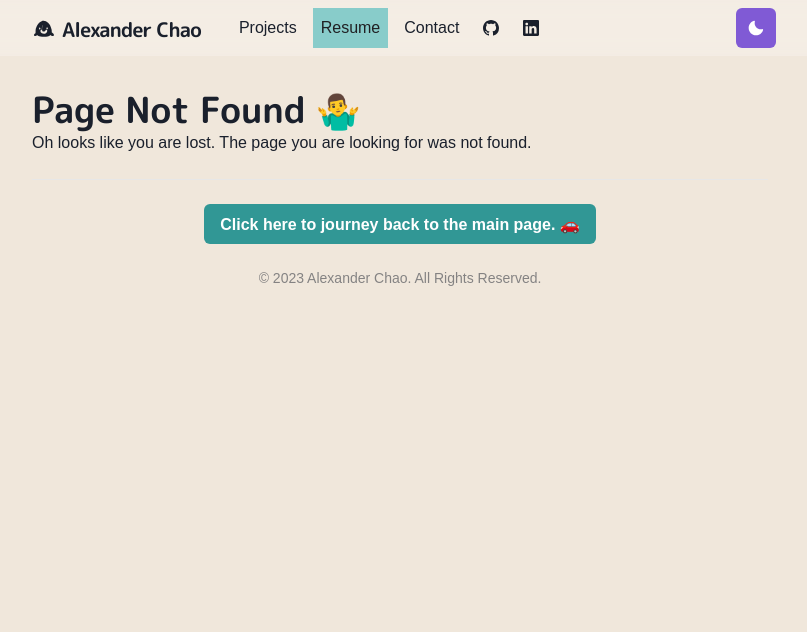
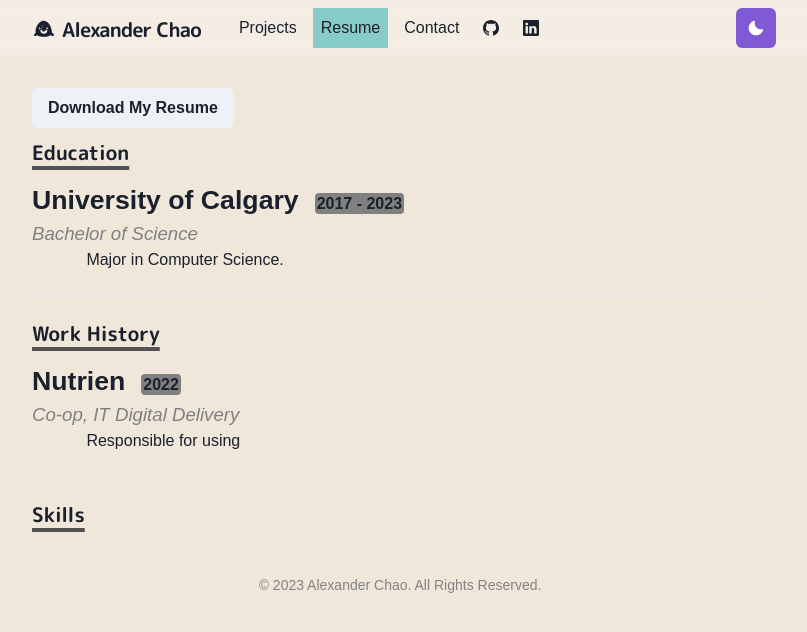
Before and after one commit to AlexanderChao14/AlexanderChao, a Next.js app: page /resume in a window 1280 px wide. Before the commit this address had no page. Shown: the top 632 px of the page, without its empty margins (240-1047 px from the left). Built offline with nearby package versions, Linux system fonts and the light colour scheme.

Commit message:
Added resume page and worked on history component for resume page

```diff
--- /dev/null
+++ b/components/history.js
@@ -0,0 +1,28 @@
+import { Box} from '@chakra-ui/react'
+import styled from '@emotion/styled'
+
+export const HistoryDescription = styled(Box)`
+  text-align: justify;
+  text-indent: 3.4em;
+`
+
+export const HistoryTitle = styled(Box)`
+  padding-right: 3.4em;
+  font-weight: bold;
+  font-size: 20pt;
+`
+
+export const HistorySubTitle = styled(Box)`
+  padding-right: 3.4em;
+  font-size: 14pt;
+  color: gray;
+`
+
+export const HistoryYear = styled.span`
+  font-weight: bold;
+  margin-left: 1em;
+  background-color: grey;
+  padding: 2px;
+  border-radius: 4px;
+  font-size: 12pt;
+`
--- a/pages/projects.js
+++ b/pages/projects.js
@@ -1,4 +1,4 @@
-import { Container, Heading , SimpleGrid, Divider } from "@chakra-ui/react";
+import { Container, Heading , SimpleGrid} from "@chakra-ui/react";
 import Section from '../components/section'
 import { ProjectsGridItem } from "../components/grid_item";
 import Layout from "../components/layouts/article";
@@ -7,7 +7,7 @@ import test from '../public/images/projects/test_image.png';
 import test2 from '../public/images/projects/test_image2.png';
 
 const Projects = () => (
-        <Layout title="Projects">
+    <Layout title="Projects">
         <Container>
             <Heading as="h3" fontSize={20} mb={4}>
                 Projects
@@ -26,7 +26,7 @@ const Projects = () => (
                 </Section>
             </SimpleGrid>
         </Container>
-        </Layout>
+    </Layout>
 
 )
 
--- /dev/null
+++ b/pages/resume.js
@@ -0,0 +1,54 @@
+import { Button, Container, Heading, Divider} from '@chakra-ui/react'
+import Layout from '../components/layouts/article'
+import Section from '../components/section'
+import { HistoryDescription, HistorySubTitle, HistoryTitle, HistoryYear } from '../components/history'
+import { mode } from '@chakra-ui/theme-tools'
+
+const Resume = () => (
+
+    <Layout title="Resume">
+        <Container>
+            <Section delay={0.2}>
+                <Button align="center">
+                    Download My Resume
+                </Button>
+
+                <Heading as="h3" variant="section-title">
+                    Education
+                </Heading>
+                <HistoryTitle>
+                    University of Calgary
+                    <HistoryYear>2017 - 2023</HistoryYear>
+                </HistoryTitle>
+                <HistorySubTitle fontStyle="italic" fontWeight="medium">Bachelor of Science</HistorySubTitle>
+                <HistoryDescription>
+                    Major in Computer Science.
+                </HistoryDescription>
+                <Divider my={6}/>
+            </Section>
+            <Section delay={0.3}>
+                <Heading as="h3" variant="section-title">
+                    Work History
+                </Heading>
+                <HistoryTitle>
+                    Nutrien
+                    <HistoryYear>2022</HistoryYear>
+                </HistoryTitle>
+                <HistorySubTitle fontStyle="italic" fontWeight="medium">Co-op, IT Digital Delivery</HistorySubTitle>
+                <HistoryDescription>
+                    Responsible for using
+                </HistoryDescription>
+                <Divider my={6}/>
+            </Section>
+            <Section delay={0.4}>
+                <Heading as="h3" variant="section-title">
+                    Skills
+                </Heading>
+                <Divider my={6}/>
+            </Section>
+        </Container>
+    </Layout>
+
+)
+
+export default Resume
```
Also changed, not shown: pages/index.js (+2 -5 lines).
